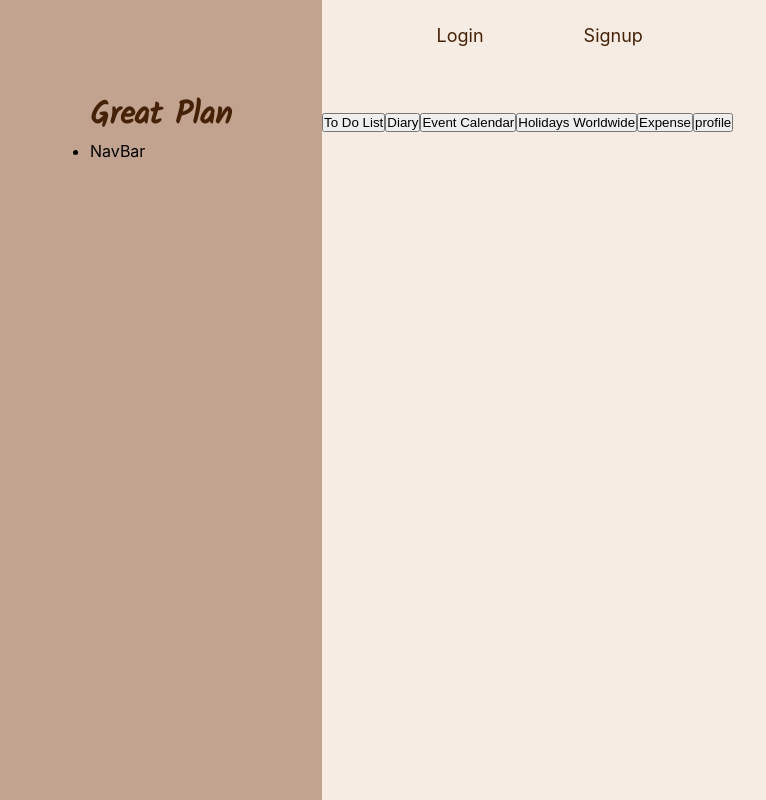
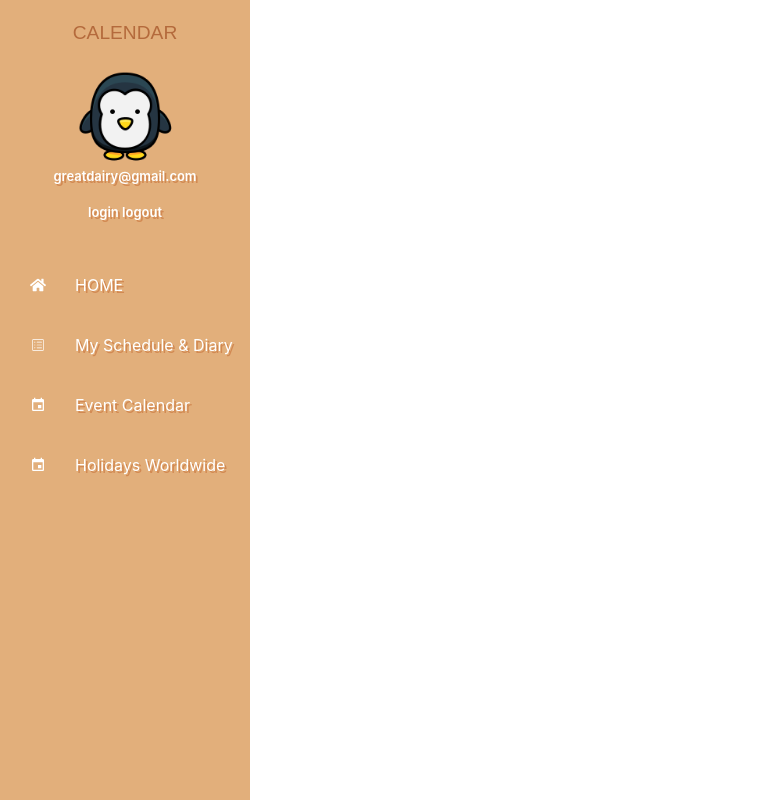
Before and after one commit to allycly2/final-project-new, a React (Create React App) app: page / in a window 1280 px wide. Shown: the top 800 px of the page, without its empty margins (0-766 px from the left). Built offline with nearby package versions, Linux system fonts and the light colour scheme; a web font is replaced by a local one.

Commit message:
Add files via upload

```diff
--- a/src/App.css
+++ b/src/App.css
@@ -1,13 +1,88 @@
-body {
-  background-color: #f6ece3;
-  box-sizing: border-box;
-  margin: 0;
+/* .App {
+  text-align: center;
+}
+ */
+
+.App {
+  width: 100%;
   height: 100vh;
 }
 
-.App {
+* {
+  margin: 0;
+  padding: 0;
+  box-sizing: border-box;
+}
+
+.menu {
+  width: 100%;
+  height: 100%;
+}
+
+.Sidebar {
+  height: 100%;
+  width: 250px;
+  background: #e2af7b;
+}
+
+.SidebarList {
+  height: auto;
+  padding: 0;
+  width: 100%;
+}
+
+.SidebarList .row {
+  width: 100%;
+  height: 60px;
+  /* background-color: cadetblue; */
+  /* border: 1px solid black; */
   display: flex;
-  flex-direction: row;
-  margin: 0;
-  height: 100vh;
+  color: white;
+  justify-content: center;
+  align-items: center;
+
+  text-shadow: 2px 2px #d28952;
 }
+
+.SidebarList .row:hover {
+  cursor: pointer;
+  background-color: #d28952;
+}
+
+.SidebarList #active {
+  background-color: #d28952;
+}
+
+.row #icon {
+  flex: 30%;
+  display: grid;
+  place-items: center;
+}
+
+.row #title {
+  flex: 70%;
+}
+
+.sidebartitle {
+  text-align: center;
+  font-family: fantasy;
+  font-size: 1.2rem;
+  color: rgb(180, 106, 60);
+}
+
+.SidebarIcon {
+  padding-top: 20px;
+  padding-bottom: 15px;
+  text-align: center;
+}
+
+.SidebarIcon img {
+  width: 100px;
+}
+
+.SidebarIcon p {
+  color: white;
+  text-shadow: 2px 2px #d28952;
+  font-weight: 600;
+  font-size: 13px;
+}
--- a/src/App.js
+++ b/src/App.js
@@ -1,80 +1,15 @@
 import React from "react";
-import {
-  BrowserRouter as Router,
-  Routes,
-  Route,
-  Link,
-  useNavigate,
-} from "react-router-dom";
-import ToDoList from "./components/ToDoList/ToDoList";
-import Diary from "./components/Diary";
-import Event from "./components/Event/Event";
 import "./App.css";
-import NavBar from "./components/NavBar/NavBar";
-import Holiday from "./components/Holiday/Holiday";
-import Login from "./components/User/Login";
-import Signup from "./components/User/Signup";
-import TopNavBar from "./components/NavBar/TopNavBar";
-import ExpenseTracker from "./components/ExpenseTracker/ExpenseTracker";
-import UserProfile from "./components/User/UserProfile";
+import Sidebar from "./components/Sidebar";
 
 function App() {
-  const navigate = useNavigate();
-
-  const handleButtonClick = (path) => {
-    navigate(path);
-  };
-
   return (
     <div className="App">
-      <div className="nav">
-        <div className="navBar-container">
-          <NavBar />
-        </div>
-        <div className="TopNavBar-container">
-          <TopNavBar />
-          <div className="content-container">
-            <div className="button">
-              <button onClick={() => handleButtonClick("/ToDoList")}>
-                To Do List
-              </button>
-              <button onClick={() => handleButtonClick("/Diary")}>Diary</button>
-              <button onClick={() => handleButtonClick("/Event")}>
-                Event Calendar
-              </button>
-              <button onClick={() => handleButtonClick("/Holiday")}>
-                Holidays Worldwide
-              </button>
-              <button onClick={() => handleButtonClick("/ExpenseTracker")}>
-                Expense
-              </button>
-              <button onClick={() => handleButtonClick("/UserProfile")}>
-                profile
-              </button>
-            </div>
-          </div>
-        </div>
-      </div>
+      <Sidebar />
     </div>
   );
 }
 
-function MainApp() {
-  return (
-    <Router>
-      <Routes>
-        <Route path="/" element={<App />} />
-        <Route path="/ToDoList" element={<ToDoList />} />
-        <Route path="/Diary" element={<Diary />} />
-        <Route path="/Event" element={<Event />} />
-        <Route path="/Holiday" element={<Holiday />} />
-        <Route path="/Login" element={<Login />} />
-        <Route path="/Signup" element={<Signup />} />
-        <Route path="/ExpenseTracker" element={<ExpenseTracker />} />
-        <Route path="/UserProfile" element={<UserProfile />} />
-      </Routes>
-    </Router>
-  );
-}
+/* sidebar:1)login icon 2)login name 3)current time(library) 4)small calander(library) */
 
-export default MainApp;
+export default App;
```
Also changed, not shown: src/images/icon.png (added).
